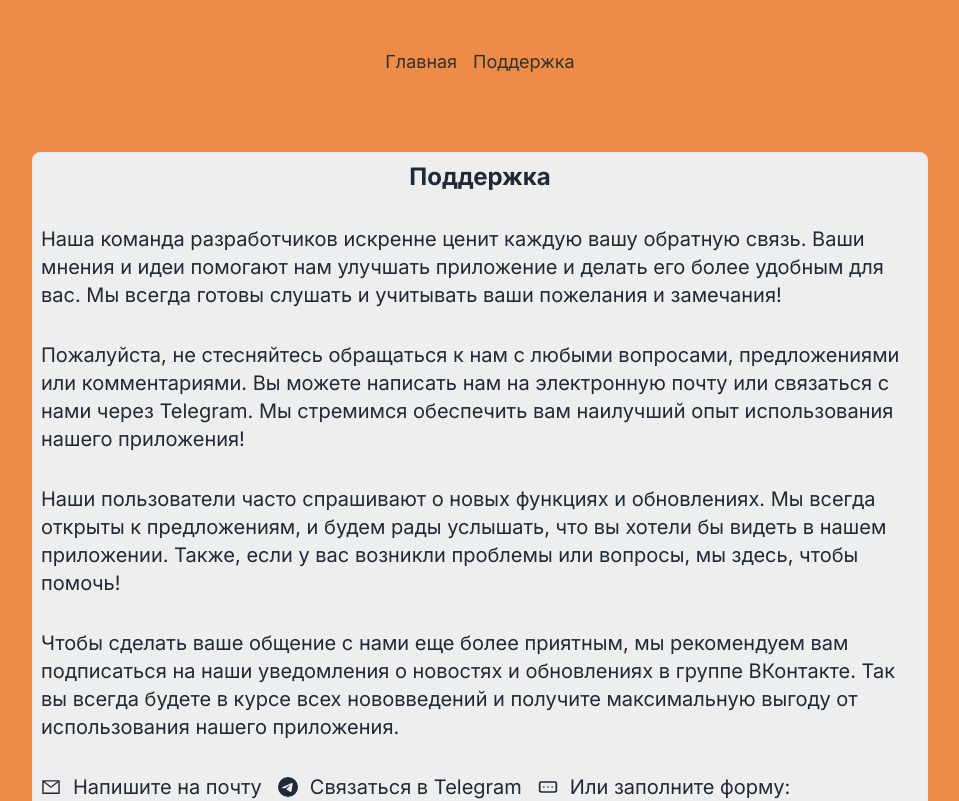
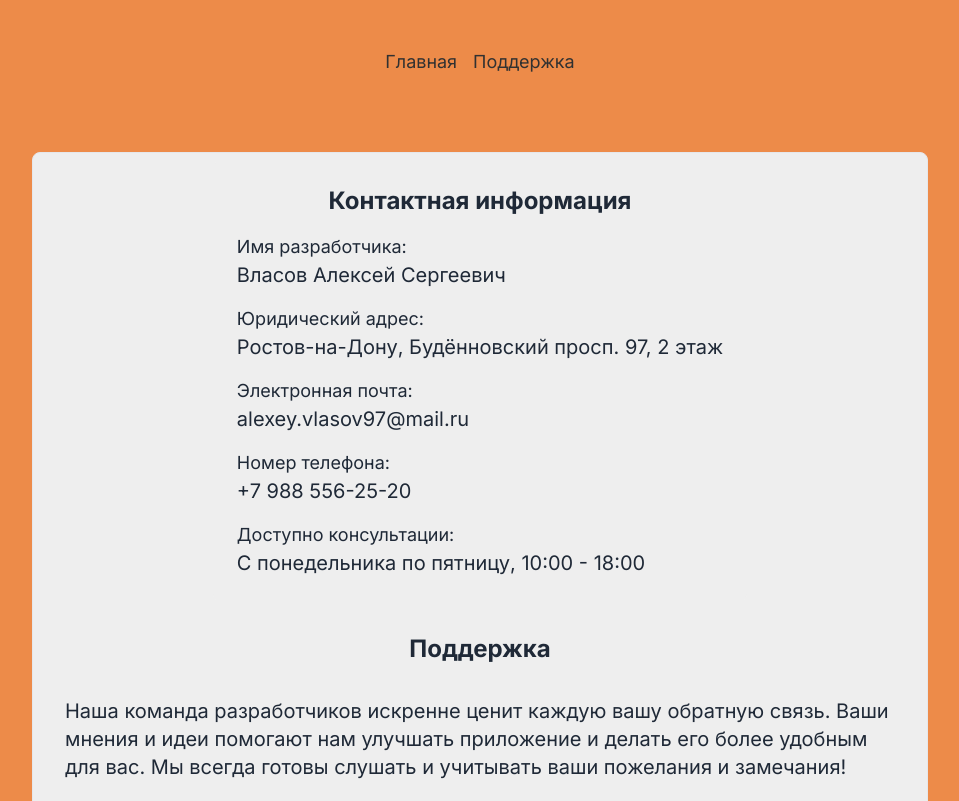
Before and after one commit to sknsdev/berserk_website, a Next.js app: page /contact in a window 1280 px wide. Shown: the top 801 px of the page, without its empty margins (160-1119 px from the left). Built offline with nearby package versions, Linux system fonts and the light colour scheme.

Commit message:
Контакт

```diff
--- a/src/features/contactsForm/contactsFormClient.tsx
+++ b/src/features/contactsForm/contactsFormClient.tsx
@@ -11,6 +11,7 @@ import { BsTelegram } from 'react-icons/bs';
 import { LuFormInput } from 'react-icons/lu';
 import FAQ from './subcontent/faq';
 import { motion } from 'framer-motion';
+import ContactInfo from './subcontent/contactinfo';
 
 interface FormData {
   [key: string]: string;
@@ -48,7 +49,8 @@ export const ContactsFormClient: React.FC = () => {
   };
   return (
     <motion.div initial={{ opacity: 0 }} animate={{ opacity: 1 }} transition={{ duration: 1, delay: 0.25, type: 'spring' }} className='max-w-4xl px-8 pt-8 sm:p-4 flex flex-col text-left text-xl text-gray-800 p-2 border rounded-lg bg-white gap-2 mx-9'>
-      <div className="text-xl flex flex-col gap-4 sm:text-sm">
+      <ContactInfo />
+      <div className="text-xl flex flex-col gap-4 sm:text-sm  p-6">
         <h2 className="text-2xl font-bold text-center mb-4 text-gray-800 sm:text-xl">
           Поддержка
         </h2>
--- a/src/features/contactsForm/subcontent/alsoContact.tsx
+++ b/src/features/contactsForm/subcontent/alsoContact.tsx
@@ -1,9 +1,9 @@
 import React from 'react';
+import ContactInfo from './contactinfo';
 
 const ContactComponent = () => {
     return (
         <div className=" max-w-md mx-auto p-6 mt-10">
-
             <p className="text-gray-500 text-sm mt-4">
                 Мы ценим вашу обратную связь и постараемся ответить вам как можно скорее. Спасибо, что помогаете нам стать лучше!
             </p>
--- /dev/null
+++ b/src/features/contactsForm/subcontent/contactinfo.tsx
@@ -0,0 +1,32 @@
+import React from 'react';
+
+const ContactInfo = () => {
+    return (
+        <div className="max-w-md mx-auto p-6 bg-white rounded-lg shadow-md mt-10">
+            <h2 className="text-2xl text-center text-gray-800 mb-4  font-bold">Контактная информация</h2>
+            <div className="mb-4">
+                <h3 className="text-lg font-medium text-gray-700">Имя разработчика:</h3>
+                <p className="text-gray-600"><a href="mailto:alexey.vlasov97@mail.ru">Власов Алексей Сергеевич</a></p>
+            </div>
+            <div className="mb-4">
+                <h3 className="text-lg font-medium text-gray-700">Юридический адрес:</h3>
+                <p className="text-gray-600">Ростов-на-Дону, Будённовский просп. 97, 2 этаж
+                </p>
+            </div>
+            <div className="mb-4">
+                <h3 className="text-lg font-medium text-gray-700">Электронная почта:</h3>
+                <p className="text-gray-600"><a href="mailto:alexey.vlasov97@mail.ru">alexey.vlasov97@mail.ru</a></p>
+            </div>
+            <div className='mb-4'>
+                <h3 className="text-lg font-medium text-gray-700">Номер телефона:</h3>
+                <p className="text-gray-600"><a href="tel:+7 988 556-25-20">+7 988 556-25-20</a></p>
+            </div>
+            <div>
+                <h3 className="text-lg font-medium text-gray-700">Доступно консультации:</h3>
+                <p className="text-gray-600"><a href="tel:+7 988 556-25-20">С понедельника по пятницу, 10:00 - 18:00</a></p>
+            </div>
+        </div>
+    );
+};
+
+export default ContactInfo;
```
